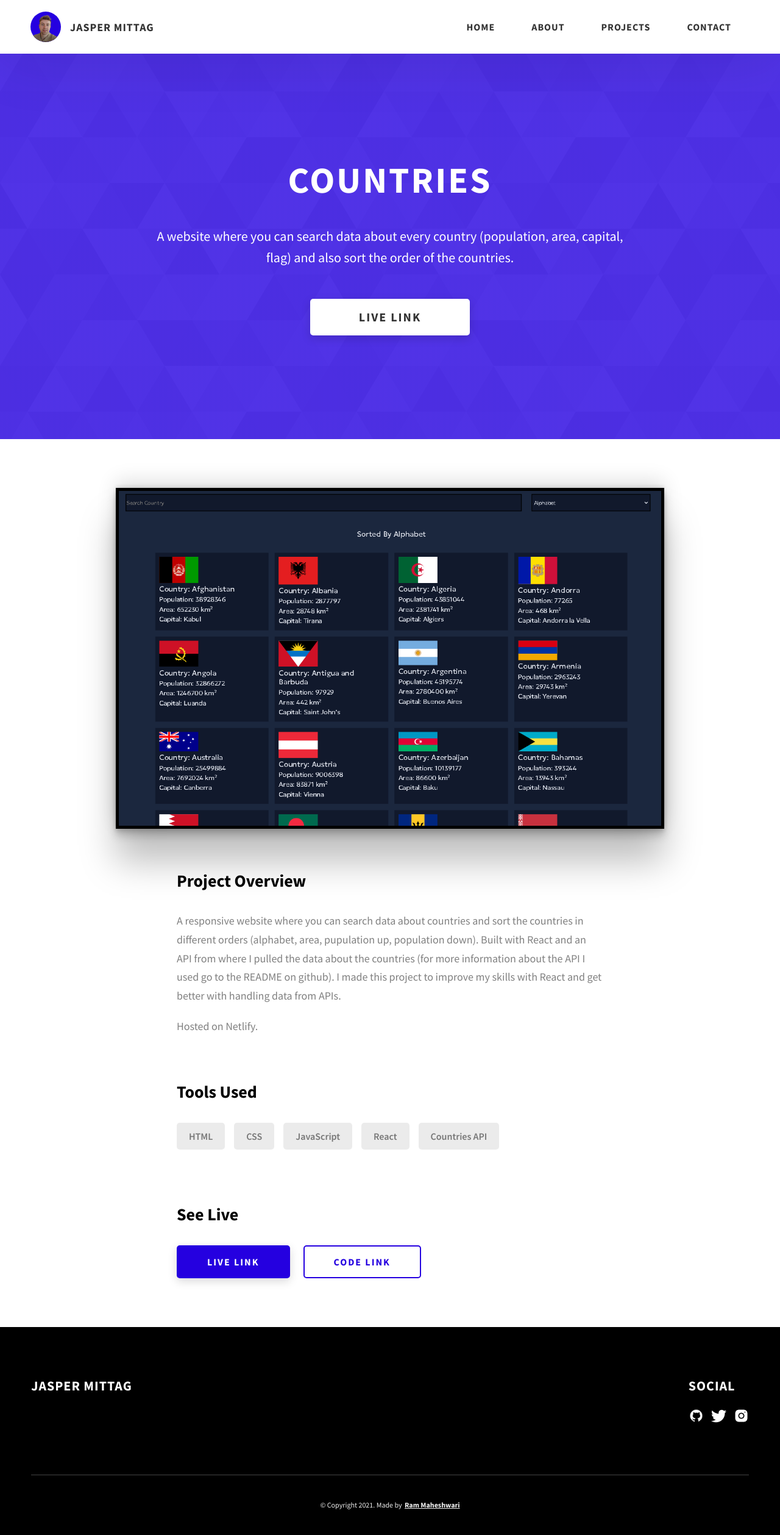
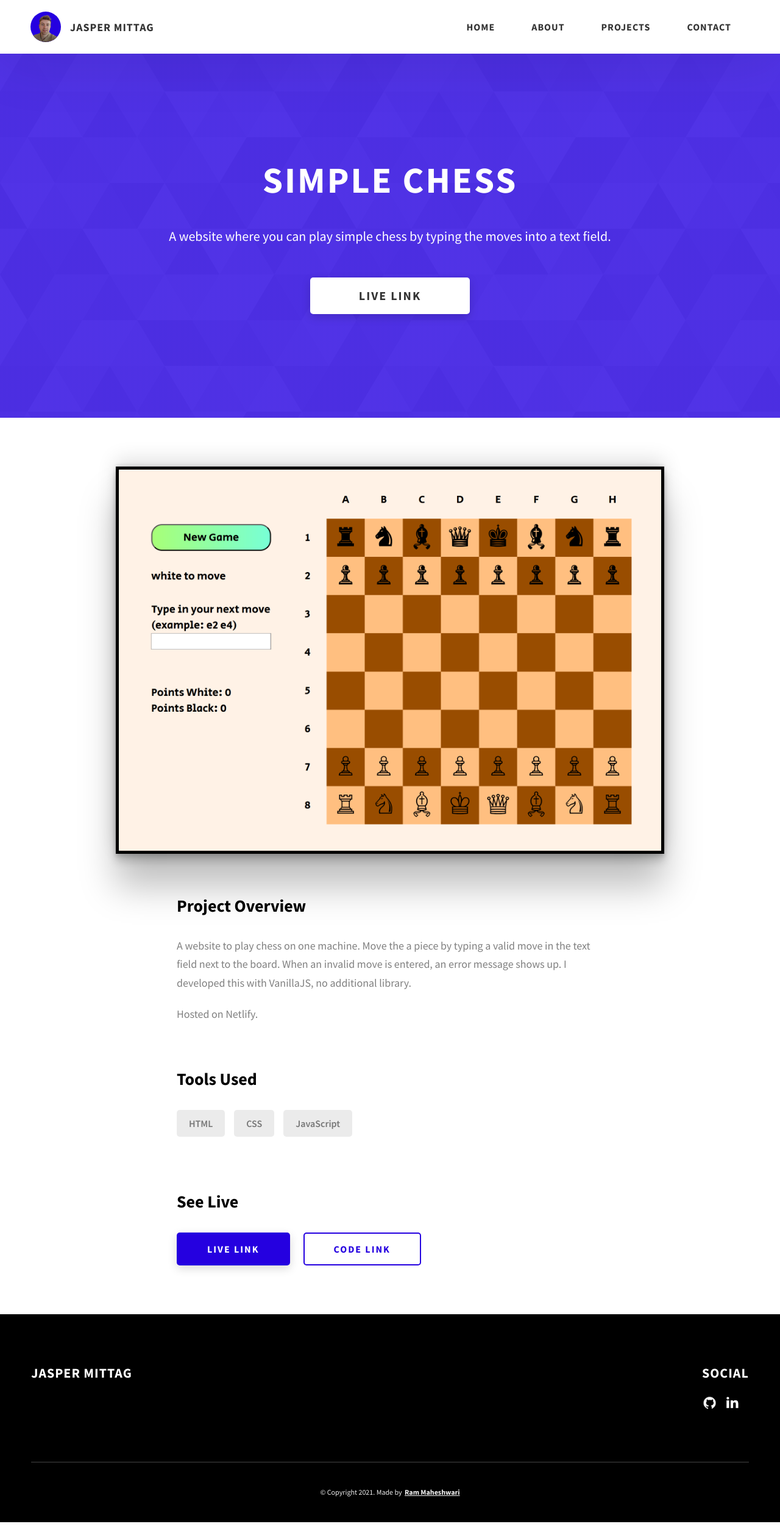
Before and after one commit to jess329/Template-Portfolio, a website: page project-3.html in a window 1280 px wide. Shown: the whole page at 61% size. After the commit the page ends 2496 px from the top, so only its background shows below. Drawn offline with Linux system fonts and the light colour scheme.

Commit message:
projects chess update

```diff
--- a/project-3.html
+++ b/project-3.html
@@ -86,11 +86,10 @@
     </header>
     <section class="project-cs-hero">
       <div class="project-cs-hero__content">
-        <h1 class="heading-primary">Countries</h1>
+        <h1 class="heading-primary">Simple Chess</h1>
         <div class="project-cs-hero__info">
           <p class="text-primary">
-            A website where you can search data about every country (population, area, capital, flag)
-            and also sort the order of the countries.
+            A website where you can play simple chess by typing the moves into a text field.
           </p>
         </div>
         <div class="project-cs-hero__cta">
@@ -103,7 +102,7 @@
         <div class="project-details__content">
           <div class="project-details__showcase-img-cont">
             <img
-              src="./assets/png/countries_app.PNG"
+              src="./assets/png/chess_display.png"
               alt="Project Image"
               class="project-details__showcase-img"
               style="border: 5px solid black;
@@ -114,9 +113,9 @@
             <div class="project-details__desc">
               <h3 class="project-details__content-title">Project Overview</h3>
               <p class="project-details__desc-para">
-                A responsive website where you can search data about countries and sort the countries in different orders (alphabet, area, pupulation up, population down).
-                Built with React and an API from where I pulled the data about the countries (for more information about the API I used go to the README on github).
-                I made this project to improve my skills with React and get better with handling data from APIs.
+                A website to play chess on one machine. Move the a piece by typing a valid move in the text
+                field next to the board. When an invalid move is entered, an error message shows up. I developed
+                this with VanillaJS, no additional library.
               </p>
               <p class="project-details__desc-para">
                 Hosted on Netlify.
@@ -128,20 +127,18 @@
                 <div class="skills__skill">HTML</div>
                 <div class="skills__skill">CSS</div>
                 <div class="skills__skill">JavaScript</div>
-                <div class="skills__skill">React</div>
-                <div class="skills__skill">Countries API</div>
               </div>
             </div>
             <div class="project-details__links">
               <h3 class="project-details__content-title">See Live</h3>
               <a
-                href="https://countries-jess.netlify.app/"
+                href="https://chess-jess.netlify.app/"
                 class="btn btn--med btn--theme project-details__links-btn"
                 target="_blank"
                 >Live Link</a
               >
               <a
-                href="https://github.com/jess329/Countries"
+                href="https://github.com/jess329/Chess"
                 class="btn btn--med btn--theme-inv project-details__links-btn"
                 target="_blank"
                 >Code Link</a
@@ -166,17 +163,10 @@
                   alt="icon"
                 />
               </a>
-              <a target="_blank" rel="noreferrer" href="https://twitter.com/Jasper_webdev">
+              <a target="_blank" rel="noreferrer" href="https://www.linkedin.com/in/jasper-mittag-23347a31a/">
                 <img
                   class="main-footer__icon"
-                  src="./assets/png/twitter-ico.png"
-                  alt="icon"
-                />
-              </a>
-              <a target="_blank" rel="noreferrer" href="https://www.instagram.com/jas.per04/">
-                <img
-                  class="main-footer__icon main-footer__icon--mr-none"
-                  src="./assets/png/insta-ico.png"
+                  src="./assets/png/linkedin-ico.png"
                   alt="icon"
                 />
               </a>
```
Also changed, not shown: index.html (+3 -4 lines), project-1.html (+3 -24 lines), project-2.html (+2 -9 lines), project-4.html (+2 -9 lines), assets/png/chess_display.png (added).
